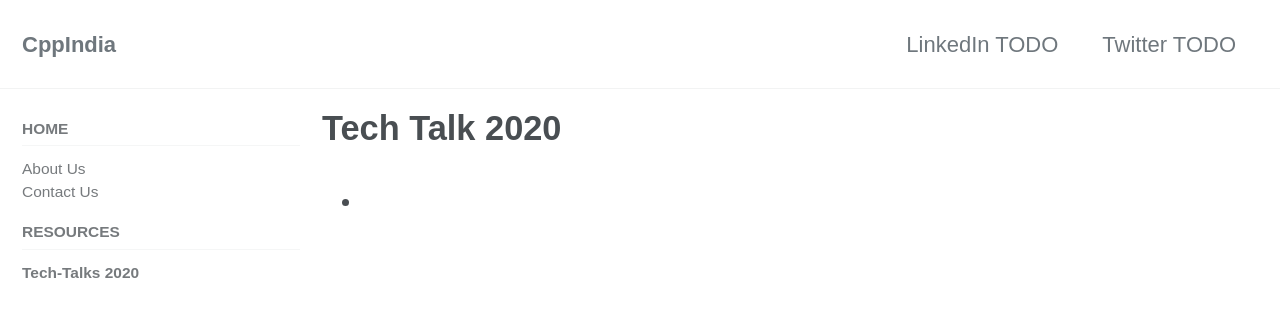
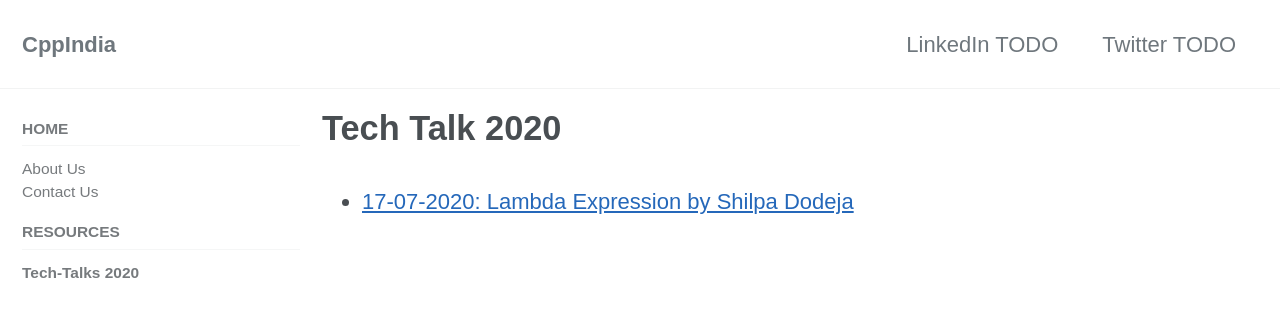
Before and after one commit to CppIndia-UserGroup/CppIndia-UserGroup.github.io, a Jekyll site: the page built from Tech_Talks/2020.md, in a window 1280 px wide and 900 px high. Shown: the top 317 px of the window. Built offline with Jekyll 4.4.1, drawn with Linux system fonts in a browser that asks for light colours; cached includes are drawn as plain includes; nearby versions of some CDN libraries.

Commit message:
Update 2020.md

```diff
--- a/Tech_Talks/2020.md
+++ b/Tech_Talks/2020.md
@@ -5,4 +5,4 @@ permalink: /Tech_Talks/2020/
 toc: false
 ---
 
-- []()
+- [17-07-2020: Lambda Expression by Shilpa Dodeja](https://github.com/CppIndia-UserGroup/CppIndia-SessionDocuments/blob/master/17-07-2020/Lambda_Updated.pdf)
```
